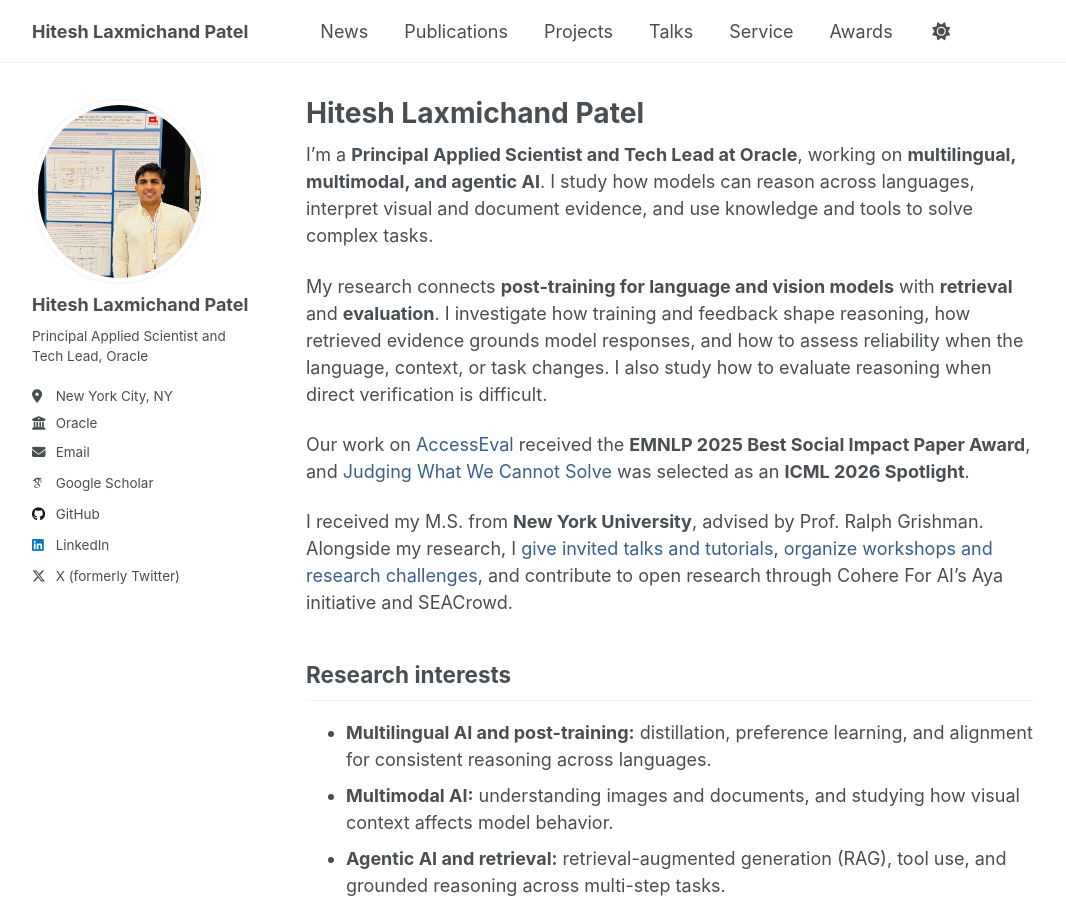
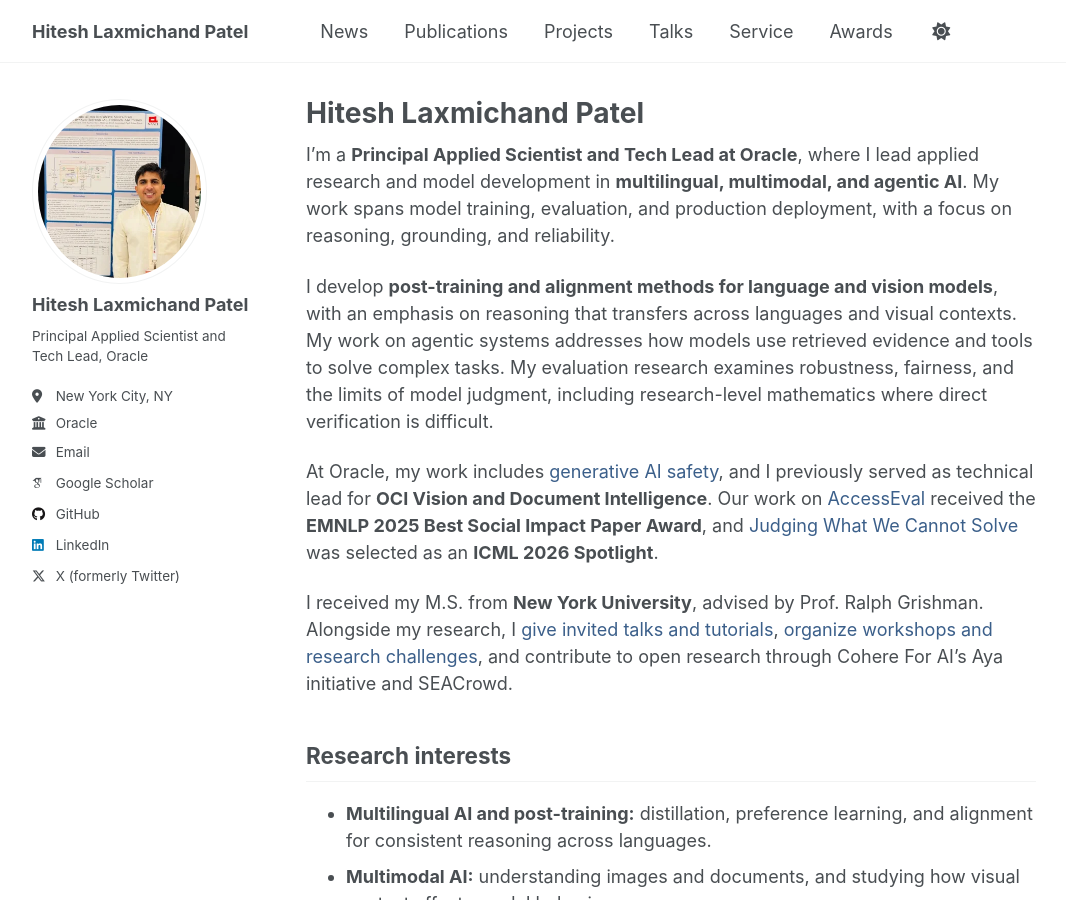
Before and after one commit to HITESHLPATEL/hiteshlpatel.github.io, a Jekyll site: the page built from _pages/about.md, in a window 1280 px wide and 900 px high. Shown: the whole window, without its empty margins (106-1172 px from the left). Built offline with Jekyll 4.4.1, drawn with Linux system fonts in a browser that asks for light colours; some web fonts are replaced.

Commit message:
Strengthen research bio with technical leadership and contributions

```diff
--- a/_pages/about.md
+++ b/_pages/about.md
@@ -12,11 +12,11 @@ redirect_from:
   - /about.html
 ---
 
-I'm a **Principal Applied Scientist and Tech Lead at Oracle**, working on **multilingual, multimodal, and agentic AI**. I study how models can reason across languages, interpret visual and document evidence, and use knowledge and tools to solve complex tasks.
+I'm a **Principal Applied Scientist and Tech Lead at Oracle**, where I lead applied research and model development in **multilingual, multimodal, and agentic AI**. My work spans model training, evaluation, and production deployment, with a focus on reasoning, grounding, and reliability.
 
-My research connects **post-training for language and vision models** with **retrieval** and **evaluation**. I investigate how training and feedback shape reasoning, how retrieved evidence grounds model responses, and how to assess reliability when the language, context, or task changes. I also study how to evaluate reasoning when direct verification is difficult.
+I develop **post-training and alignment methods for language and vision models**, with an emphasis on reasoning that transfers across languages and visual contexts. My work on agentic systems addresses how models use retrieved evidence and tools to solve complex tasks. My evaluation research examines robustness, fairness, and the limits of model judgment, including research-level mathematics where direct verification is difficult.
 
-Our work on [AccessEval](/research/accesseval/) received the **EMNLP 2025 Best Social Impact Paper Award**, and [Judging What We Cannot Solve](/research/judging-what-we-cannot-solve/) was selected as an **ICML 2026 Spotlight**.
+At Oracle, my work includes [generative AI safety](/projects/), and I previously served as technical lead for **OCI Vision and Document Intelligence**. Our work on [AccessEval](/research/accesseval/) received the **EMNLP 2025 Best Social Impact Paper Award**, and [Judging What We Cannot Solve](/research/judging-what-we-cannot-solve/) was selected as an **ICML 2026 Spotlight**.
 
 I received my M.S. from **New York University**, advised by Prof. Ralph Grishman. Alongside my research, I [give invited talks and tutorials](/talks/), [organize workshops and research challenges](/service/), and contribute to open research through Cohere For AI's Aya initiative and SEACrowd.
 
```
Also changed, not shown: other parts of _pages/about.md (+1 -1 lines).
